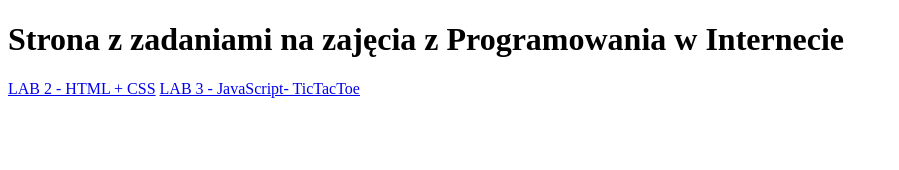
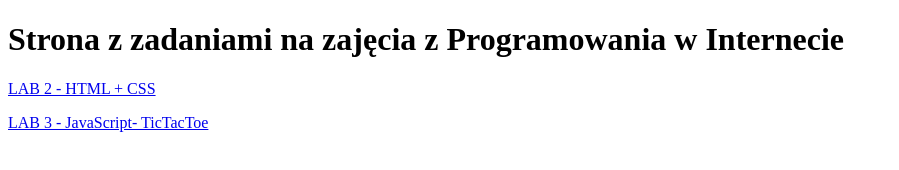
Before and after one commit to mmmyjak/mmmyjak.github.io, a plain HTML site: page PWI/index.html in a window 1280 px wide. Shown: the whole page, without its empty margins (0-899 px from the left). Drawn offline with Linux system fonts and the light colour scheme.

Commit message:
Update index.html

```diff
--- a/PWI/index.html
+++ b/PWI/index.html
@@ -8,7 +8,7 @@
   </head>
   <body>
     <h1>Strona z zadaniami na zajęcia z Programowania w Internecie</h1>
-    <a href="/PWI/lab2">LAB 2 - HTML + CSS</a>
-    <a href="/PWI/lab3">LAB 3 - JavaScript- TicTacToe</a>
+    <p><a href="/PWI/lab2">LAB 2 - HTML + CSS</a></p>
+    <p><a href="/PWI/lab3">LAB 3 - JavaScript- TicTacToe</a></p>
   </body>
 </html>
```
